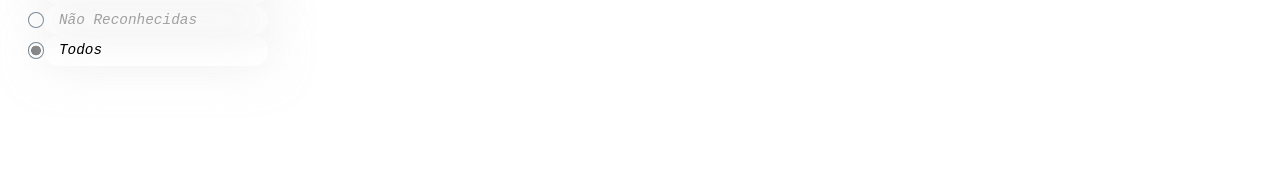
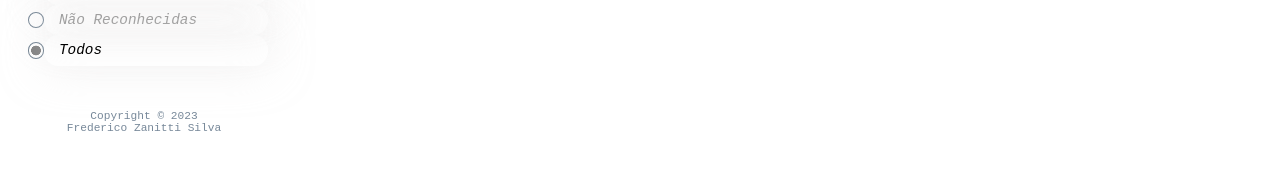
Before and after one commit to FredericoZanitti/InformacaoPaises, a React (Create React App) app: page / in a window 1280 px wide. Shown: the part 412-582 px from the top of the page. Built offline with nearby package versions, Linux system fonts and the light colour scheme; no server answers.

Commit message:
Adicionado informação de Copyright

```diff
--- a/src/App.css
+++ b/src/App.css
@@ -253,3 +253,10 @@ input:after {
 .pesquisa-pais-input::placeholder {
   color: rgb(223, 218, 218);
 }
+
+.copyright {
+  display: block;
+  font-size: 0.7em;
+  padding-top: 4em;
+  color: lightslategrey;
+}
--- a/src/components/FiltrosPesquisa.js
+++ b/src/components/FiltrosPesquisa.js
@@ -32,6 +32,9 @@ export default function FiltrosPesquisa({
       <EscolherPesquisa onChangeTipoPesquisa={handleTipoPesquisaChange} />
       <span className="separador"></span>
       <EscolherTipo onChangeReconhecidos={handleReconhecidoChange} />
+      <div className="copyright">
+        Copyright © 2023 <br /> Frederico Zanitti Silva
+      </div>
     </div>
   );
 }
```
